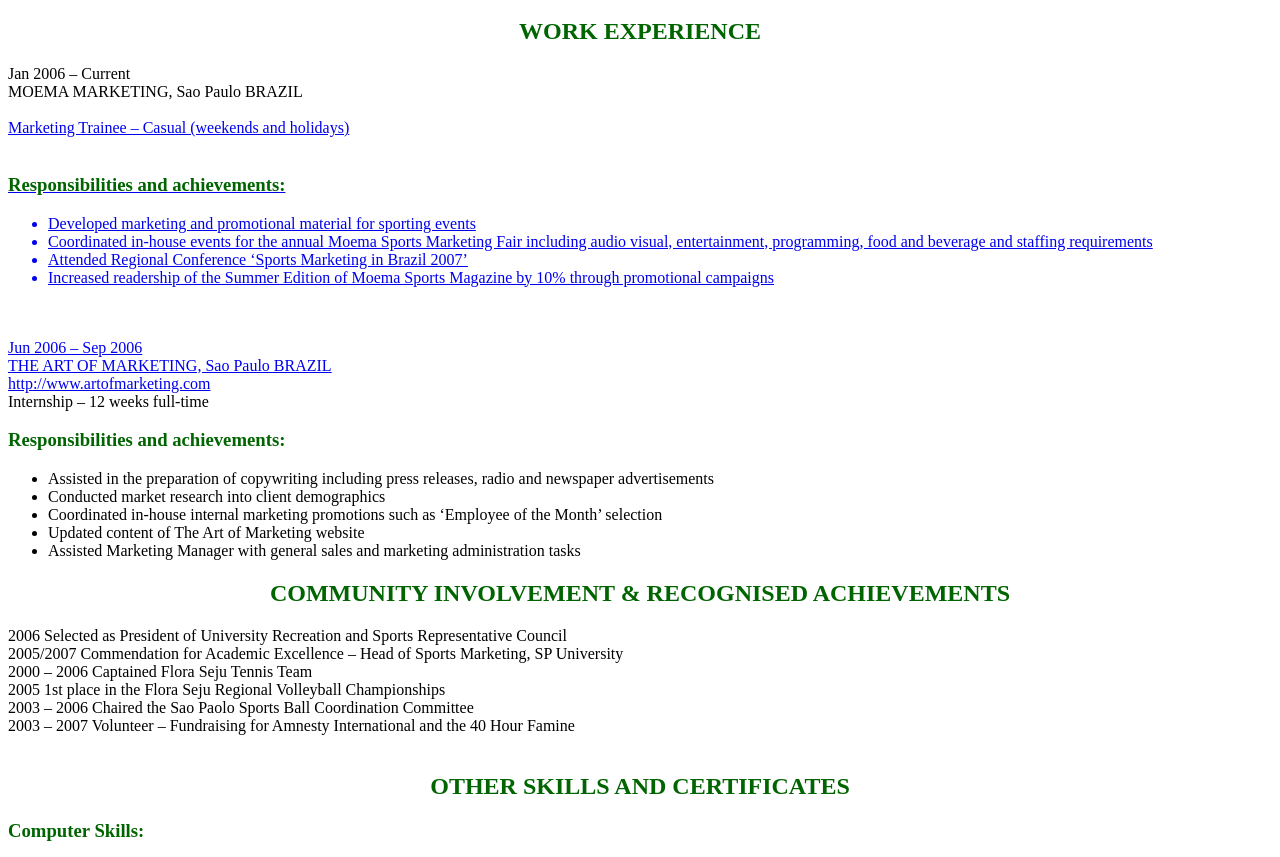
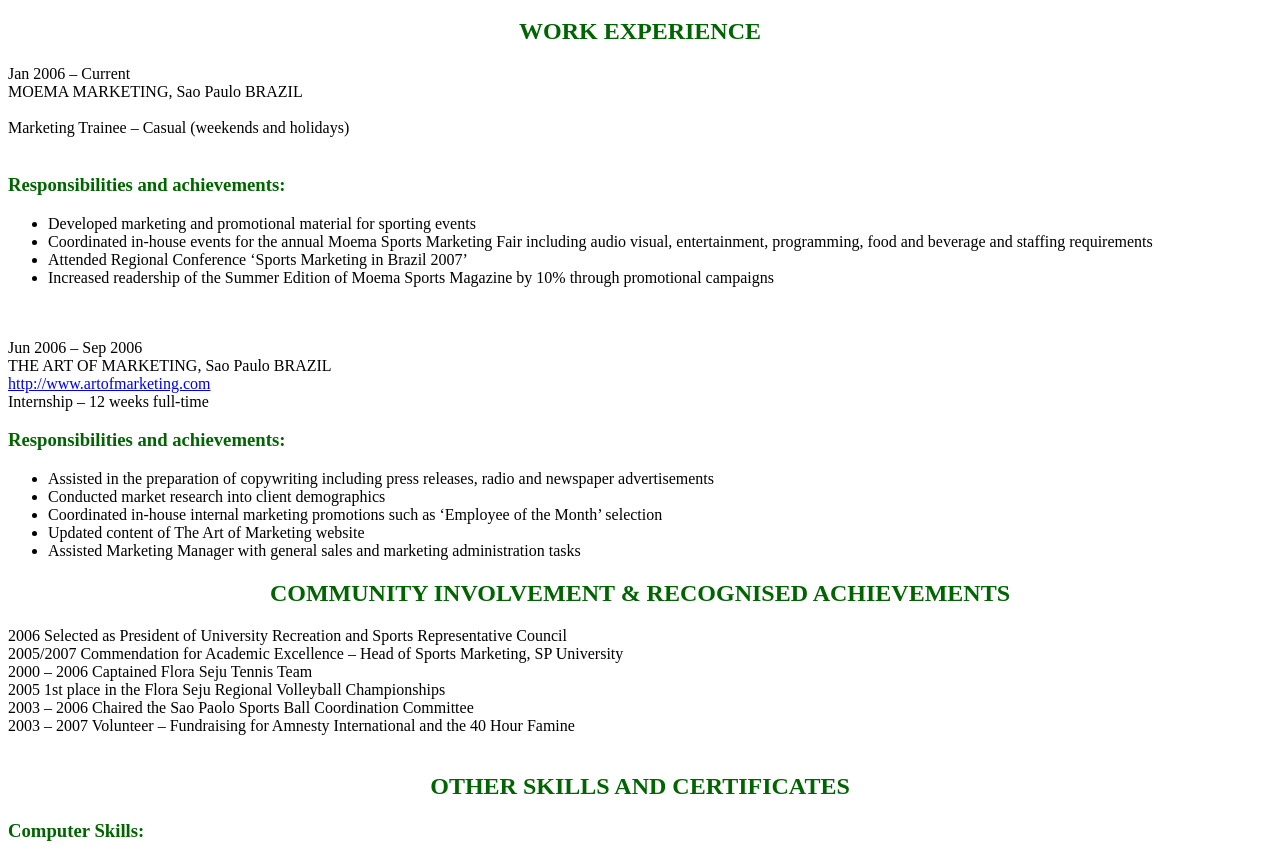
Before and after one commit to sam-wade-bc/dev109, a plain HTML site: page a1/artifact01.html in a window 1280 px wide. Shown: the part 845-1702 px from the top of the page. Drawn offline with Linux system fonts and the light colour scheme.

Commit message:
Update artifact01.html

```diff
--- a/a1/artifact01.html
+++ b/a1/artifact01.html
@@ -37,7 +37,7 @@ Expected graduation: Oct 2007<br><br>
 Bachelor of Business in Sports Management<br><br>
 
 <strong>May 1999 – Feb 2001</strong> <br>
-<i> Augusto Laranja High School, Sao Paulo BRAZIL</i> <br>
+<i>Augusto Laranja High School, Sao Paulo BRAZIL</i><br>
 High School Certificate equivalent<br>
 
 
@@ -45,7 +45,7 @@ High School Certificate equivalent<br>
 
 Jan 2006 – Current<br>
 MOEMA MARKETING, Sao Paulo BRAZIL <br>
-<a href="http://www.moemamkt.com.br" target="_blank"> <br>
+<a href="http://www.moemamkt.com.br" target="_blank"></a><br>
 Marketing Trainee – Casual (weekends and holidays)<br><br>
 
 <h3 style="color:DarkGreen">Responsibilities and achievements:</h3>
```
